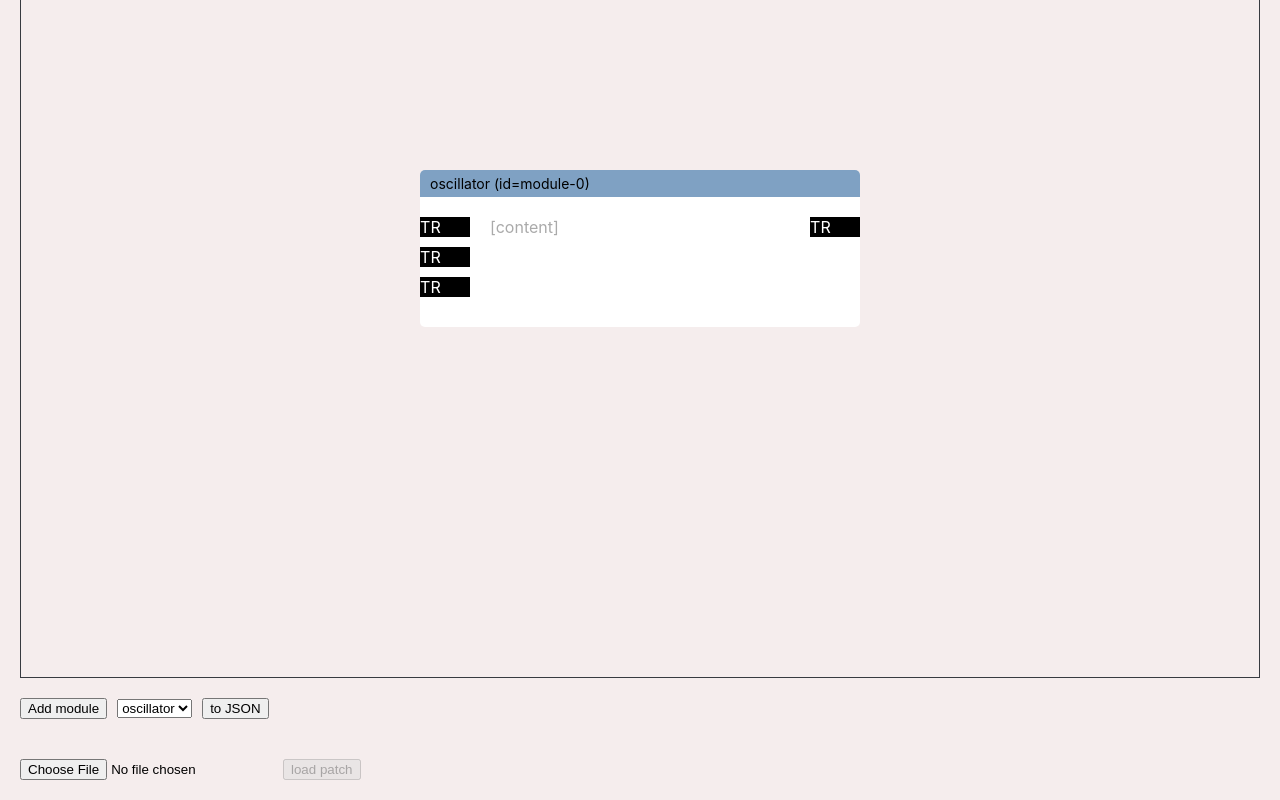
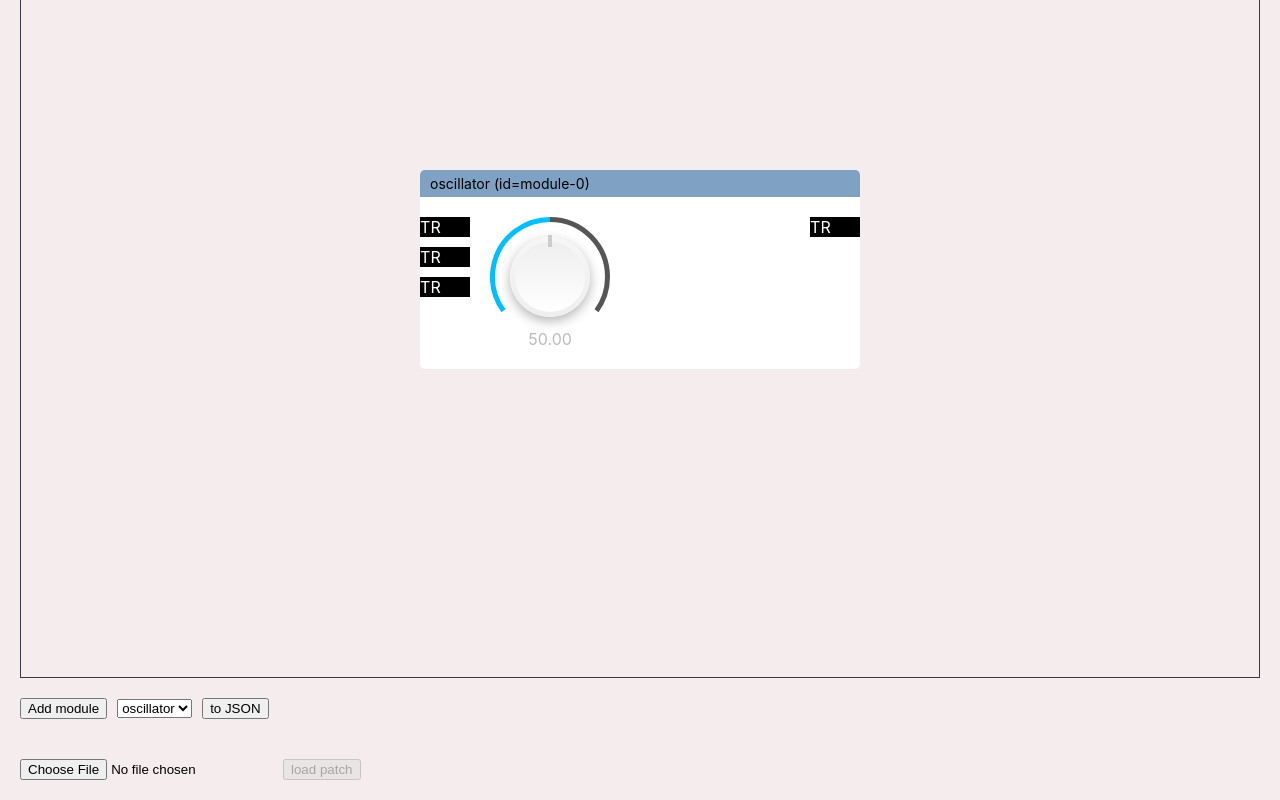
Before and after one commit to petervdn/patchwork, a React (Vite) app in the folder web/: page / in a window 1280 px wide. Both pictures are taken after a click on the button "Add module". Shown: the part 183-983 px from the top of the page. Built offline with nearby package versions, Linux system fonts and the light colour scheme.

Commit message:
Add dial

```diff
--- a/web/package.json
+++ b/web/package.json
@@ -18,6 +18,7 @@
     "lodash": "^4.17.21",
     "react": "^18.3.1",
     "react-dom": "^18.3.1",
+    "styled-components": "^6.1.13",
     "zod": "^3.23.8",
     "zustand": "^5.0.0-rc.2"
   },
--- a/web/src/App.tsx
+++ b/web/src/App.tsx
@@ -13,9 +13,11 @@ todo:
 - draw grid in background
 - add knobs from trigger riot
 - don't allow dragging module outside viewport
-- use svg for connections
 - connections should update on drag
 - refactor current drag approach with own approach (+update module every drag)
+- remove styled components
+- rewrite dial to use canvas
+- fix sizing of dial
  */
 
 function App() {
--- a/web/src/components/PatchModule/PatchModule.tsx
+++ b/web/src/components/PatchModule/PatchModule.tsx
@@ -6,6 +6,7 @@ import { useModule } from '../../stores/patch/hooks/useModule.ts';
 import { Transputs } from '../Transputs/Transputs.tsx';
 import { PatchModuleHeader } from './PatchModuleHeader.tsx';
 import { updateModule } from '../../stores/patch/utils/updateModule.ts';
+import { Dial } from '../dial/Dial.tsx';
 
 type Props = {
   moduleId: string;
@@ -57,7 +58,9 @@ export function PatchModule({ moduleId }: Props) {
         <div className={classes.transputs}>
           <Transputs moduleId={moduleId} transputType={'input'} />
         </div>
-        <div className={classes.content}>[content]</div>
+        <div className={classes.content}>
+          <Dial min={0} max={100} value={50} size={120} buttonSize={80} />
+        </div>
         <div className={classes.transputs}>
           <Transputs moduleId={moduleId} transputType={'output'} />
         </div>
--- /dev/null
+++ b/web/src/components/dial-knob/DialKnob.tsx
@@ -0,0 +1,48 @@
+type Props = {
+  size: number;
+};
+
+export function DialKnob({ size }: Props) {
+  const sizeDecrease = 10;
+  return (
+    <div
+      style={{
+        width: size,
+        height: size,
+        backgroundColor: "dlightgray",
+        position: "relative",
+        cursor: "grab",
+      }}
+    >
+      <div
+        style={{
+          position: "absolute",
+          width: size,
+          height: size,
+          borderRadius: "50%",
+          // display: "inline-block",
+          background: "linear-gradient(to top, #EEE, #F6F6F6)",
+          // filter: "drop-shadow(0 16px 20px rgba(0,0,0,0.3))",
+          //filter:
+          boxShadow: "rgba(0, 0, 0, 0.3) 0px 4px 12px",
+          // borderWidth: 4,
+          // borderStyle: "solid",
+          // borderImage: "linear-gradient(to right, darkblue, darkorchid) 1",
+          // border: "1px solid #EEE",
+        }}
+      />
+      <div
+        style={{
+          position: "absolute",
+          left: sizeDecrease * 0.5,
+          top: sizeDecrease * 0.5,
+          width: size - sizeDecrease,
+          height: size - sizeDecrease,
+          borderRadius: "50%",
+          //display: "inline-block",
+          background: "linear-gradient(to bottom, #EEE, #FFF)",
+        }}
+      />
+    </div>
+  );
+}
--- /dev/null
+++ b/web/src/components/dial/Dial.styles.ts
@@ -0,0 +1,23 @@
+import styled from 'styled-components';
+
+export const StyledDialWrapper = styled.div<{ width: number }>`
+  width: ${(p) => p.width}px;
+`;
+
+export const StyledRelativePositioner = styled.div<{ size: number }>`
+  width: ${(p) => p.size}px;
+  height: ${(p) => p.size}px;
+  position: relative;
+`;
+
+export const StyledKnobWrapper = styled.div<{ $leftTopOffset: number }>`
+  position: absolute;
+  left: ${(p) => p.$leftTopOffset}px;
+  top: ${(p) => p.$leftTopOffset}px;
+`;
+
+export const StyledKnobLabel = styled.p`
+  margin: -8px 0 0 0;
+  text-align: center;
+  color: #bbb;
+`;
--- /dev/null
+++ b/web/src/components/dial/Dial.tsx
@@ -0,0 +1,97 @@
+'use client';
+
+import { useEffect, useMemo, useRef } from 'react';
+import { useDrag } from '@use-gesture/react';
+import { useSizedCanvas } from '../../utils/hooks/useSizedCanvas.ts';
+import { clampValue } from '../../utils/numberutils.ts';
+import { drawDial } from './Dial.utils.ts';
+import {
+  StyledDialWrapper,
+  StyledKnobLabel,
+  StyledKnobWrapper,
+  StyledRelativePositioner,
+} from './Dial.styles.ts';
+import { DialKnob } from '../dial-knob/DialKnob.tsx';
+
+export const PRIMARY_COLOR = 'deepskyblue';
+
+export type DialProps = {
+  min: number;
+  max: number;
+  onChange?: (value: number) => void;
+  value: number;
+  size: number;
+  pixelsForFullRange?: number;
+  integer?: boolean;
+  buttonSize: number;
+  getLabel?: (value: number, isInteger: boolean) => string | number;
+};
+
+const defaultGetLabel = (value: number, integer: boolean) => value.toFixed(integer ? 0 : 2);
+
+export function Dial({
+  size,
+  value,
+  min,
+  max,
+  pixelsForFullRange = 200,
+  onChange,
+  buttonSize,
+  integer = false,
+  getLabel,
+}: DialProps) {
+  const canvasRef = useRef<HTMLCanvasElement>(null);
+  useSizedCanvas({ width: size, height: size, canvasRef });
+  const startDragDataRef = useRef<{ value: number; y: number }>();
+
+  const bind = useDrag((state) => {
+    console.log('drag');
+    if (state.first) {
+      startDragDataRef.current = { value, y: state.xy[1] };
+    }
+    const offset = state.xy[1] - startDragDataRef.current!.y;
+    const deltaValue = (offset / pixelsForFullRange) * (max - min);
+    const newValue = startDragDataRef.current!.value - deltaValue;
+
+    onChange?.(clampValue(integer ? Math.trunc(newValue) : newValue, min, max));
+  }, {});
+
+  useEffect(() => {
+    if (!canvasRef.current) {
+      return;
+    }
+
+    drawDial({
+      context: canvasRef.current.getContext('2d')!,
+      valueFactor: (value - min) / (max - min),
+      color: PRIMARY_COLOR,
+      bgColor: '#555',
+    });
+  }, [value, max, min]);
+
+  const labelValue = useMemo(
+    () => (getLabel ? getLabel(value, integer) : defaultGetLabel(value, integer)),
+    [value, integer, getLabel],
+  );
+
+  return (
+    <StyledDialWrapper width={size}>
+      <StyledRelativePositioner size={size}>
+        <StyledKnobWrapper $leftTopOffset={size * 0.5 - buttonSize * 0.5}>
+          <DialKnob size={buttonSize} />
+        </StyledKnobWrapper>
+        <canvas
+          {...bind()}
+          ref={canvasRef}
+          style={{
+            position: 'absolute',
+            width: size,
+            height: size,
+            touchAction: 'none',
+          }}
+        />
+      </StyledRelativePositioner>
+      <StyledKnobLabel>{labelValue}</StyledKnobLabel>
+    </StyledDialWrapper>
+  );
+}
--- /dev/null
+++ b/web/src/components/dial/Dial.utils.ts
@@ -0,0 +1,105 @@
+interface IPoint {
+  x: number;
+  y: number;
+}
+
+type DrawDialProps = {
+  context: CanvasRenderingContext2D;
+  valueFactor: number;
+  rotation?: number;
+  range?: number;
+  arcWidth?: number;
+  lineInnerMargin?: number;
+  color: string;
+  bgColor: string;
+};
+
+export function drawDial({
+  bgColor,
+  color,
+  context,
+  valueFactor,
+  lineInnerMargin = 30,
+  arcWidth = 5,
+  rotation = 0.25,
+  range = 0.7,
+}: DrawDialProps) {
+  context.clearRect(0, 0, context.canvas.width, context.canvas.height);
+
+  const pi2 = Math.PI * 2;
+  const halfSize = context.canvas.width * 0.5;
+  const center = { x: halfSize, y: halfSize };
+  const startRadians = rotation * pi2 + (1 - range) * 0.5 * pi2;
+  const endRadians = startRadians + range * pi2;
+  const valueRadians = startRadians + valueFactor * (endRadians - startRadians);
+  drawArc(
+    context,
+    startRadians,
+    valueRadians,
+    color,
+    center,
+    halfSize,
+    arcWidth
+  );
+  drawArc(
+    context,
+    valueRadians,
+    endRadians,
+    bgColor,
+    center,
+    halfSize,
+    arcWidth
+  );
+
+  drawLine(context, valueRadians, center, lineInnerMargin, halfSize, "#ccc");
+}
+
+export function drawLine(
+  context: CanvasRenderingContext2D,
+  radians: number,
+  center: IPoint,
+  inner: number,
+  outer: number,
+  color: string,
+  width: number = 4
+): void {
+  const inner2 = window.devicePixelRatio * inner;
+  context.strokeStyle = color;
+  context.lineWidth = width * window.devicePixelRatio;
+  context.beginPath();
+  context.moveTo(
+    center.x + Math.cos(radians) * inner2,
+    center.y + Math.sin(radians) * inner2
+  );
+  context.lineTo(
+    center.x + Math.cos(radians) * outer * 0.7,
+    center.y + Math.sin(radians) * outer * 0.7
+  );
+  context.stroke();
+  context.closePath();
+}
+
+export function drawArc(
+  context: CanvasRenderingContext2D,
+  startRadians: number,
+  endRadians: number,
+  color: string,
+  center: { x: number; y: number },
+  radius: number,
+  arcWidth: number,
+  outerMargin: number = 0
+) {
+  const width = arcWidth * window.devicePixelRatio;
+  context.beginPath();
+  context.arc(
+    center.x,
+    center.y,
+    radius - width * 0.5 - outerMargin,
+    startRadians,
+    endRadians
+  );
+  context.strokeStyle = color;
+  context.lineWidth = width;
+  context.stroke();
+  context.closePath();
+}
--- /dev/null
+++ b/web/src/utils/hooks/useSizedCanvas.ts
@@ -0,0 +1,20 @@
+import { RefObject, useEffect } from "react";
+
+type Props = {
+  width: number;
+  height: number;
+  canvasRef: RefObject<HTMLCanvasElement | null>;
+};
+
+export function useSizedCanvas({ canvasRef, height, width }: Props) {
+  useEffect(() => {
+    if (!canvasRef.current) {
+      return;
+    }
+
+    canvasRef.current.style.width = `${width}px`;
+    canvasRef.current.style.height = `${height}px`;
+    canvasRef.current.width = width * window.devicePixelRatio;
+    canvasRef.current.height = height * window.devicePixelRatio;
+  }, [width, height, canvasRef]);
+}
--- /dev/null
+++ b/web/src/utils/numberutils.ts
@@ -0,0 +1,10 @@
+/**
+ * Makes sure a value stays between certain bounds.
+ *
+ * @param value
+ * @param min
+ * @param max
+ */
+export function clampValue(value: number, min: number, max: number) {
+  return Math.min(Math.max(value, min), max);
+}
```
Also changed, not shown: 1 other file (tests, documents, lock files or other folders).
